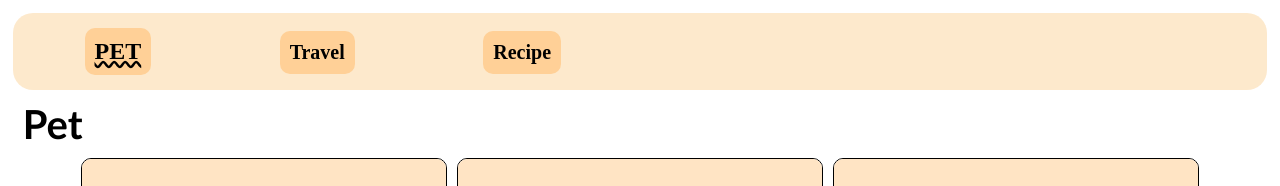
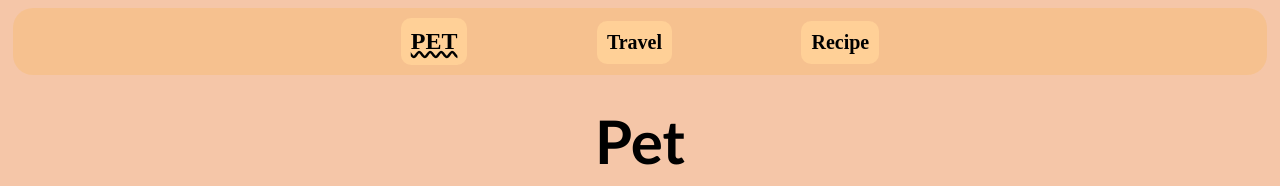
Before and after one commit to priest-yang/starter_html, a plain HTML site: page index.html in a window 1280 px wide. Shown: the top 186 px of the page. Drawn offline with Linux system fonts and the light colour scheme.

Commit message:
centering

```diff
--- a/css/style.css
+++ b/css/style.css
@@ -3,9 +3,12 @@ Make the font larger too.*/
 body{
 	margin:1%;
 	font-size:125%;
+	background-color: rgb(245, 198, 168);
 }
 
 header > nav{
+	display: block;
+	margin: 0 auto;
 	background-color: rgba(247, 181, 88, .3);
 	border-radius: 20px;
 	padding: 10px;
@@ -13,8 +16,14 @@ header > nav{
 
 /*Make the h1 heading bigger with a bold font*/
 h1{
-	font-size: 2em;
+	display: block;
+	margin-top: 20px;
+	/* centering */
+	text-align: center;
+	margin-bottom: 20px;
+	font-size: 3em;
 	font-weight: bold;
+	/* font-family: Verdana, Geneva, Tahoma, sans-serif; */
 	font-family:'Gill Sans', 'Gill Sans MT', Calibri, 'Trebuchet MS', sans-serif;
 }
 
@@ -217,6 +226,15 @@ main ol li{
 
 }
 
+header > nav{
+	display: block;
+	text-align: center;
+	margin: -5px 0px 5px 0px;
+	background-color: rgba(247, 181, 88, .3);
+	border-radius: 20px;
+	padding: 5px;
+}
+
 }
 
 
```
